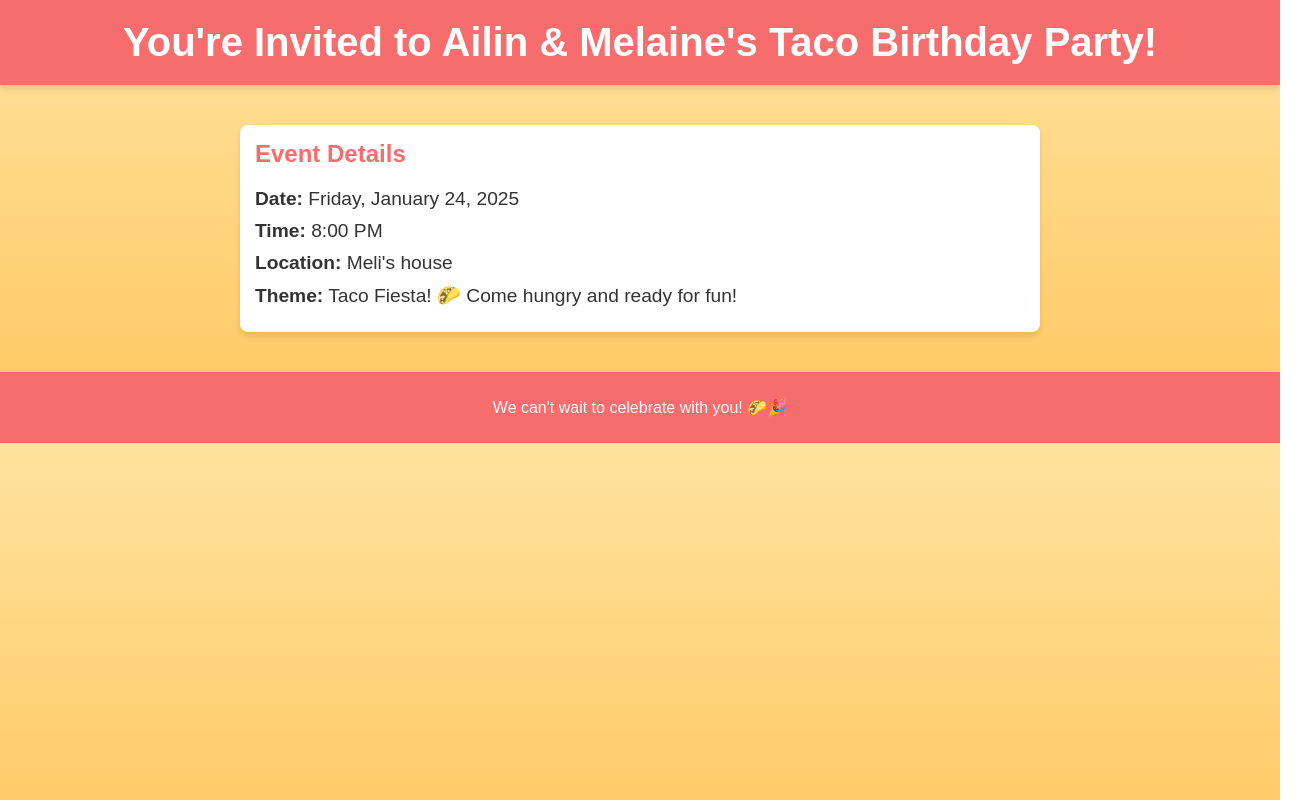
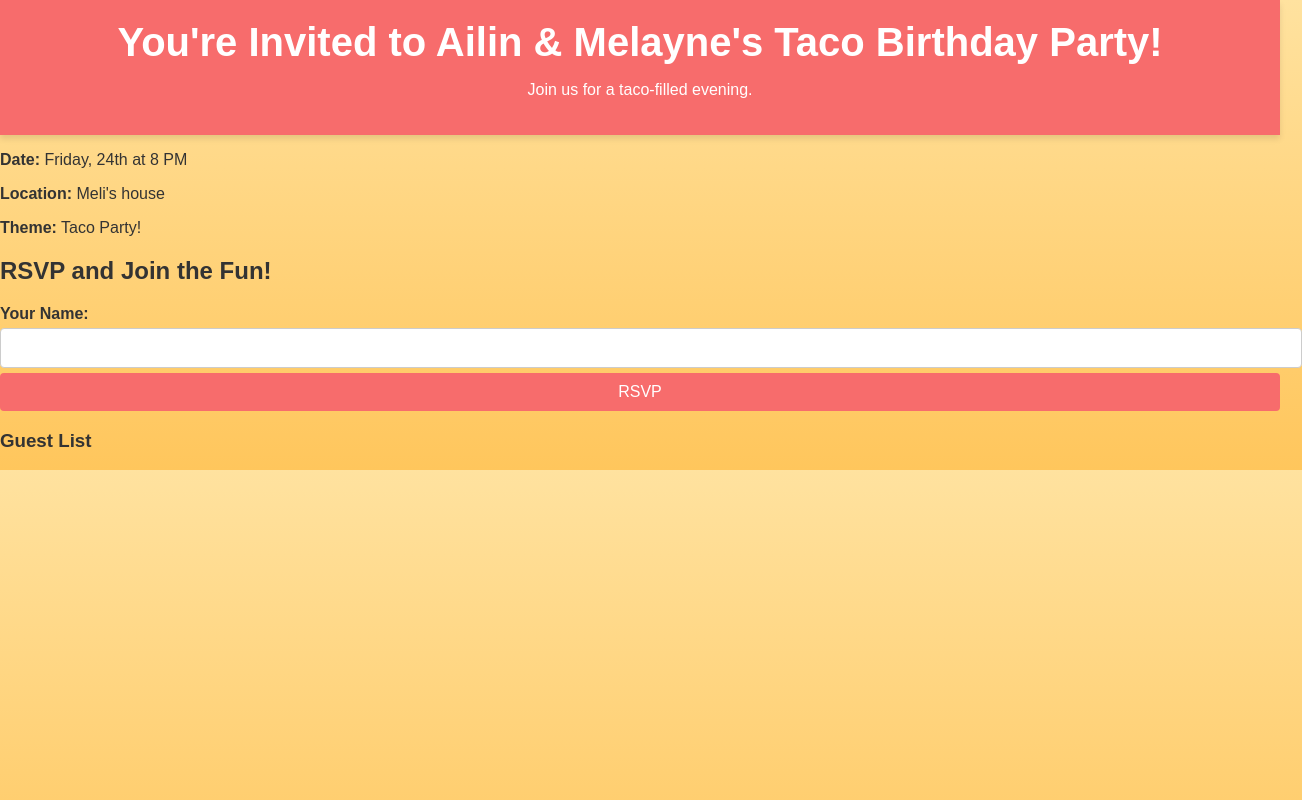
Before and after one commit to melainefernandez/bank-account-management, a plain HTML site: page index.html in a window 1280 px wide. Shown: the whole page, 1302 px wide, since content can reach past the window. Drawn offline with Linux system fonts and the light colour scheme.

Commit message:
Update index.html

```diff
--- a/index.html
+++ b/index.html
@@ -3,24 +3,35 @@
 <head>
     <meta charset="UTF-8">
     <meta name="viewport" content="width=device-width, initial-scale=1.0">
-  <title>Ailin & Melaine's Birthday Party</title>
+    <title>Ailin & Melayne's Taco Birthday Party</title>
     <link rel="stylesheet" href="styles.css">
 </head>
 <body>
+    <div class="container">
         <header>
-    <h1>You're Invited to Ailin & Melaine's Taco Birthday Party!</h1>
+            <h1>You're Invited to Ailin & Melayne's Taco Birthday Party!</h1>
+            <p>Join us for a taco-filled evening.</p>
         </header>
-  <main>
-    <section class="details">
-      <h2>Event Details</h2>
-      <p><strong>Date:</strong> Friday, January 24, 2025</p>
-      <p><strong>Time:</strong> 8:00 PM</p>
+
+        <section class="party-details">
+            <p><strong>Date:</strong> Friday, 24th at 8 PM</p>
             <p><strong>Location:</strong> Meli's house </p>
-      <p><strong>Theme:</strong> Taco Fiesta! 🌮 Come hungry and ready for fun!</p>
+            <p><strong>Theme:</strong> Taco Party!</p>
         </section>
-  </main>
-  <footer>
-    <p>We can't wait to celebrate with you! 🌮🎉</p>
-  </footer>
+
+        <section class="guest-list">
+            <h2>RSVP and Join the Fun!</h2>
+            <form id="guestForm">
+                <label for="guestName">Your Name:</label>
+                <input type="text" id="guestName" name="guestName" required>
+                <button type="submit">RSVP</button>
+            </form>
+
+            <h3>Guest List</h3>
+            <ul id="guestList"></ul>
+        </section>
+    </div>
+
+    <script src="script.js"></script>
 </body>
 </html>
```
Lines whose indentation alone changed are shown as unchanged.
